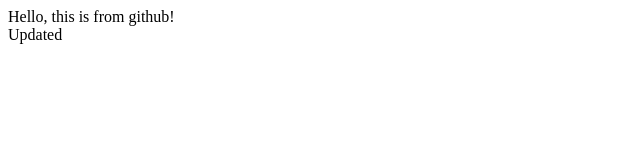
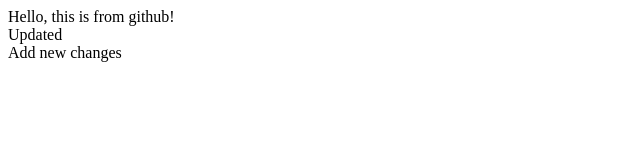
Before and after one commit to weileylee/fhgittest, a plain HTML site: page client/default/index.html in a window 1280 px wide. Shown: the whole page, without its empty margins (0-640 px from the left). Drawn offline with Linux system fonts and the light colour scheme.

Commit message:
add new div

```diff
--- a/client/default/index.html
+++ b/client/default/index.html
@@ -1,3 +1,5 @@
 <div> Hello, this is from github!</div>
 
 <div> Updated </div>
+
+<div>Add new changes</div>
```
